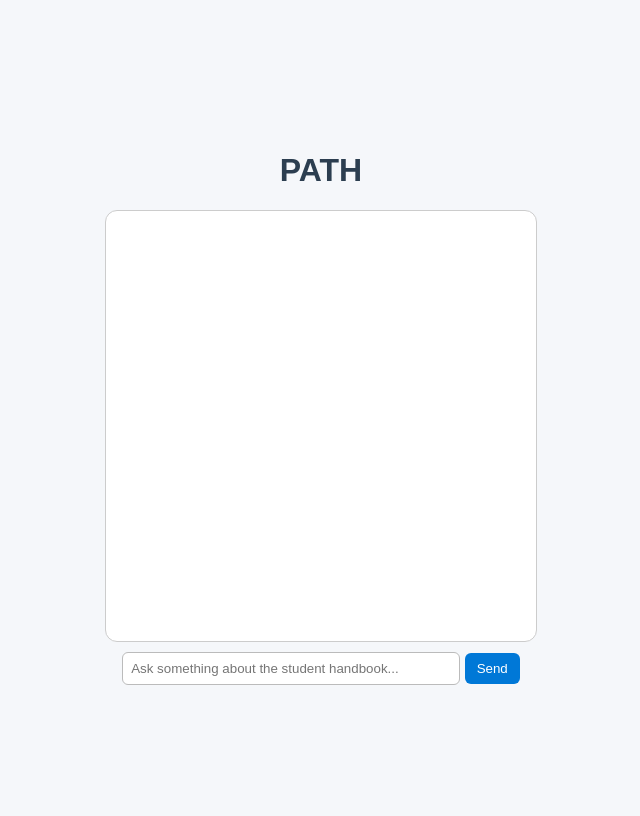
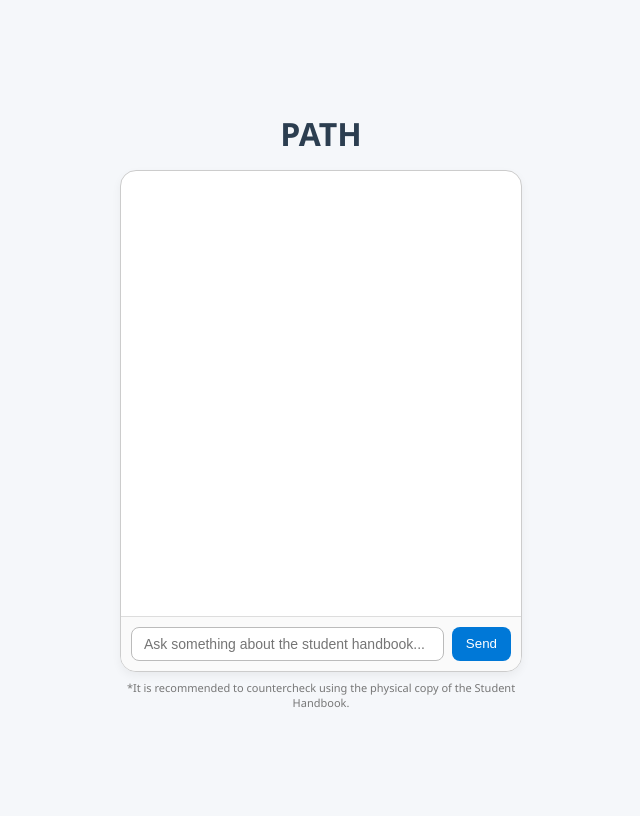
Before and after one commit to peeven26-droid/PATH-CHATBOT, a Flask app: page / in a window 1280 px wide. Shown: the whole page, without its empty margins (319-959 px from the left). After the commit the page ends 707 px from the top, so only its background shows below. Run offline with Flask 3, Linux system fonts and the light colour scheme.

Commit message:
index.html

```diff
--- a/templates/index.html
+++ b/templates/index.html
@@ -6,49 +6,134 @@
   <title>PATH – Student Handbook Assistant</title>
   <style>
     body {
-            font-family: Arial, sans-serif;
+      font-family: 'Segoe UI', Arial, sans-serif;
       background-color: #f5f7fa;
       display: flex;
       flex-direction: column;
       align-items: center;
       justify-content: center;
       height: 100vh;
+      margin: 0;
     }
+
     h1 {
       color: #2c3e50;
+      margin-bottom: 15px;
     }
-        #chat-box {
-            width: 400px;
-            height: 400px;
+
+    #chat-container {
+      display: flex;
+      flex-direction: column;
       background: white;
       border: 1px solid #ccc;
-            border-radius: 12px;
+      border-radius: 16px;
+      width: 400px;
+      height: 500px;
+      box-shadow: 0 4px 10px rgba(0, 0, 0, 0.05);
+      overflow: hidden;
+    }
+
+    #chat-box {
+      flex: 1;
       overflow-y: auto;
       padding: 15px;
-            margin-bottom: 10px;
+      display: flex;
+      flex-direction: column;
+      gap: 10px;
     }
+
+    .message {
+      max-width: 75%;
+      padding: 10px 14px;
+      border-radius: 16px;
+      line-height: 1.4;
+      word-wrap: break-word;
+    }
+
+    .user {
+      align-self: flex-end;
+      background-color: #0078d7;
+      color: white;
+      border-bottom-right-radius: 4px;
+    }
+
+    .bot {
+      align-self: flex-start;
+      background-color: #e9ecef;
+      color: #333;
+      border-bottom-left-radius: 4px;
+    }
+
+    #input-area {
+      display: flex;
+      padding: 10px;
+      border-top: 1px solid #ddd;
+      background-color: #fafafa;
+    }
+
     input {
-            width: 320px;
-            padding: 8px;
-            border-radius: 6px;
+      flex: 1;
+      padding: 8px 12px;
+      border-radius: 8px;
       border: 1px solid #bbb;
+      outline: none;
+      font-size: 14px;
     }
+
     button {
-            padding: 8px 12px;
+      margin-left: 8px;
+      padding: 8px 14px;
       background-color: #0078d7;
       color: white;
       border: none;
-            border-radius: 6px;
+      border-radius: 8px;
       cursor: pointer;
+      transition: background-color 0.3s ease;
+    }
+
+    button:hover {
+      background-color: #005fa3;
+    }
+
+    /* Loading animation */
+    .loading {
+      display: inline-block;
+      width: 20px;
+      height: 20px;
+      border: 3px solid #ccc;
+      border-top-color: #0078d7;
+      border-radius: 50%;
+      animation: spin 1s linear infinite;
+      margin: 5px auto;
+    }
+
+    @keyframes spin {
+      to { transform: rotate(360deg); }
+    }
+
+    /* Note at the bottom */
+    #note {
+      font-size: 11px;
+      color: #777;
+      margin-top: 8px;
+      text-align: center;
+      width: 400px;
     }
   </style>
 </head>
 <body>
   <h1>PATH</h1>
+
+  <div id="chat-container">
     <div id="chat-box"></div>
-    <div>
+    <div id="input-area">
       <input type="text" id="user-input" placeholder="Ask something about the student handbook..." />
       <button onclick="sendMessage()">Send</button>
+    </div>
+  </div>
+
+  <div id="note">
+    *It is recommended to countercheck using the physical copy of the Student Handbook.
   </div>
 
   <script>
@@ -58,19 +143,51 @@
       const userText = input.value.trim();
       if (!userText) return;
 
-            chatBox.innerHTML += `<div><b>You:</b> ${userText}</div>`;
+      // Display user message
+      const userBubble = document.createElement("div");
+      userBubble.className = "message user";
+      userBubble.textContent = userText;
+      chatBox.appendChild(userBubble);
+      chatBox.scrollTop = chatBox.scrollHeight;
       input.value = "";
 
+      // Show loading indicator
+      const loading = document.createElement("div");
+      loading.className = "loading";
+      chatBox.appendChild(loading);
+      chatBox.scrollTop = chatBox.scrollHeight;
+
+      try {
         const response = await fetch("/chat", {
           method: "POST",
-                headers: {"Content-Type": "application/json"},
-                body: JSON.stringify({message: userText})
+          headers: { "Content-Type": "application/json" },
+          body: JSON.stringify({ message: userText })
         });
 
         const data = await response.json();
-            chatBox.innerHTML += `<div><b>PATH:</b> ${data.reply}</div>`;
+
+        // Remove loading icon
+        chatBox.removeChild(loading);
+
+        // Display bot message
+        const botBubble = document.createElement("div");
+        botBubble.className = "message bot";
+        botBubble.textContent = data.reply || "Sorry, I couldn’t understand that.";
+        chatBox.appendChild(botBubble);
         chatBox.scrollTop = chatBox.scrollHeight;
+      } catch (error) {
+        chatBox.removeChild(loading);
+        const errorBubble = document.createElement("div");
+        errorBubble.className = "message bot";
+        errorBubble.textContent = "Oops! Something went wrong. Please try again.";
+        chatBox.appendChild(errorBubble);
       }
+    }
+
+    // Press Enter to send
+    document.getElementById("user-input").addEventListener("keypress", function (e) {
+      if (e.key === "Enter") sendMessage();
+    });
   </script>
 </body>
 </html>
```
Lines whose indentation alone changed are shown as unchanged.
